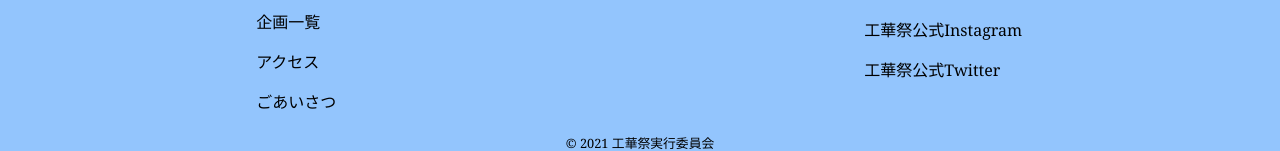
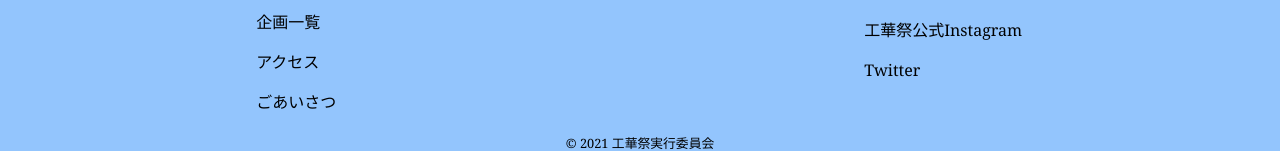
Before and after one commit to gKokasai/23rd.kokasai.com, a React app: page / in a window 1280 px wide. Shown: the part 894-1045 px from the top of the page. Built offline with nearby package versions, Linux system fonts and the light colour scheme.

Commit message:
Update src/components/common/Footer.tsx
Co-authored-by: sya-ri <34268371+sya-ri@users.noreply.github.com>

```diff
--- a/src/components/common/Footer.tsx
+++ b/src/components/common/Footer.tsx
@@ -35,7 +35,7 @@ const Footer: React.FC = () => (
             <li className="pb-4">工華祭公式Instagram</li>
           </a>
           <a href={Static.twitter.url}>
-            <li className="pb-4">工華祭公式Twitter</li>
+            <li className="pb-4">Twitter</li>
           </a>
         </ul>
       </div>
```
